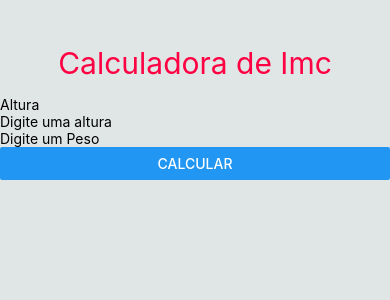
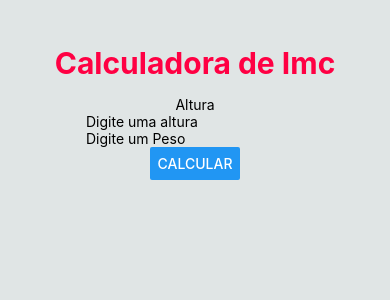
Before and after one commit to ThaysonScript/App-React-Native-Exemple, a React Native app: screen / in a window 390 px wide. Shown: the top 300 px of the page. Built offline with nearby package versions, Linux system fonts and the light colour scheme.

Commit message:
add - color text, aligns form

```diff
--- a/src/components/Form/index.js
+++ b/src/components/Form/index.js
@@ -1,10 +1,11 @@
 import React from "react";
 import { View, Text, TextInput, Button } from "react-native";
+import styles from "./style";
 
 export default function Form() {
   return (
     <View>
-      <View>
+      <View style={styles.form}>
         <Text>Altura</Text>
 
         <TextInput placeholder="Digite uma altura" keyboardType="numeric" />
--- a/src/components/Form/style.js
+++ b/src/components/Form/style.js
@@ -0,0 +1,10 @@
+import { StyleSheet } from 'react-native';
+
+const styles = StyleSheet.create({
+    form: {
+        alignItems: 'center',
+        justifyContent: 'center'
+    },
+});
+
+export default styles;
--- a/src/components/Title/style.js
+++ b/src/components/Title/style.js
@@ -9,7 +9,7 @@ const styles = StyleSheet.create({
     text: {
         fontSize: 30,
         color: '#FF0043',
-
+        fontWeight: 'bold'
     },
 });
 
```
